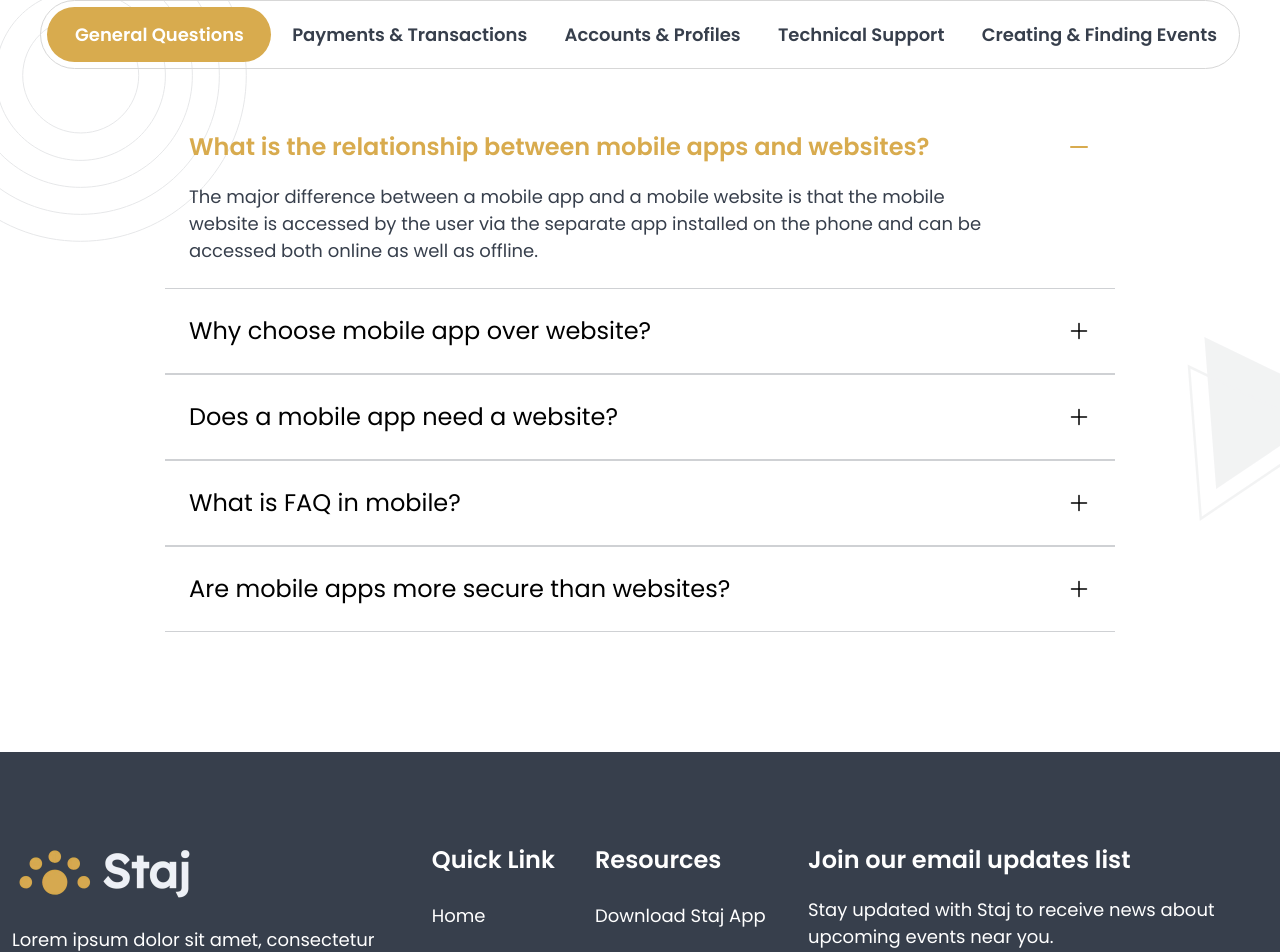
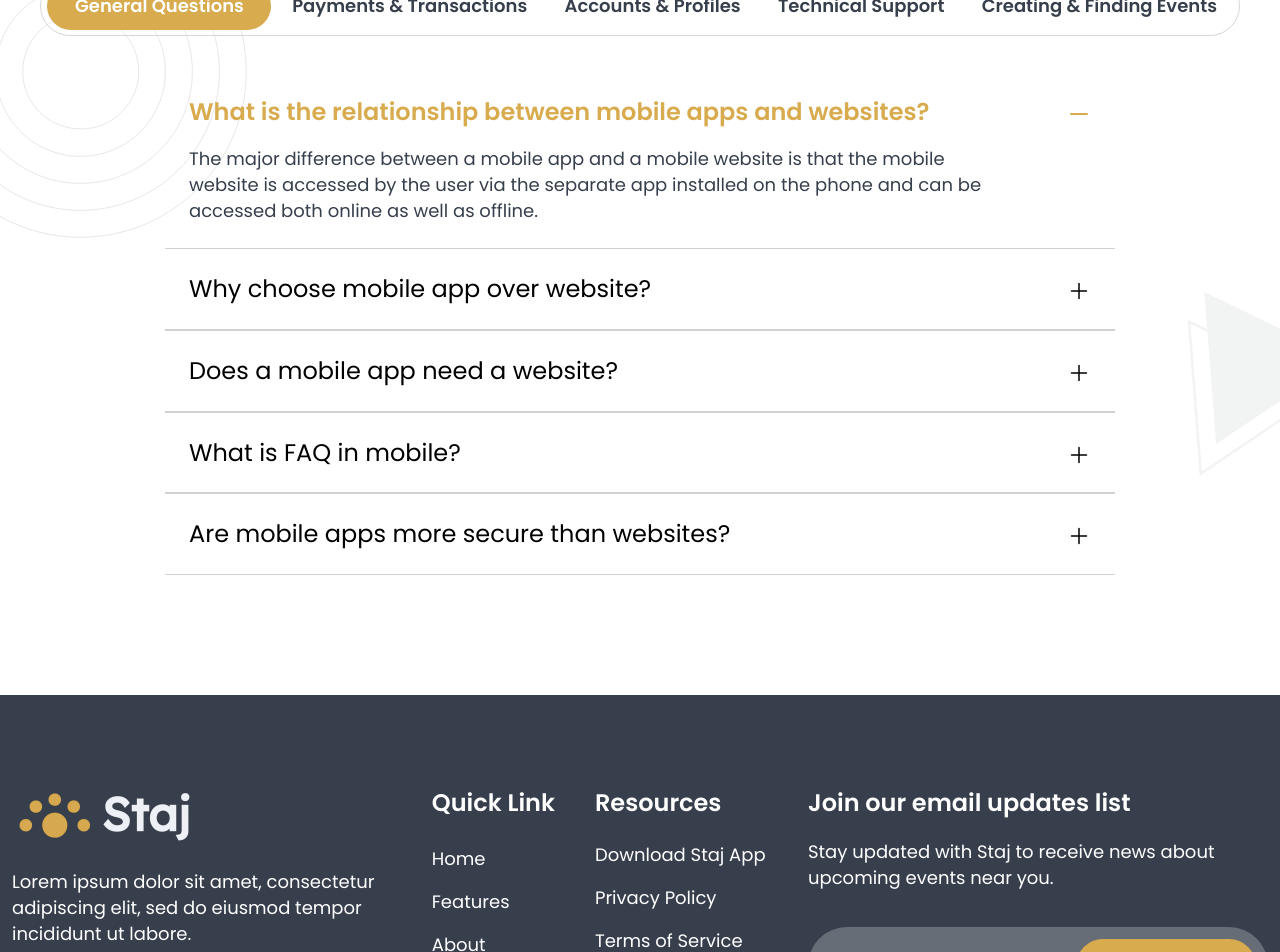
Before and after one commit to sachin-niyana/staj, a React (Create React App) app: page / in a window 1280 px wide. Shown: the part 4140-5092 px from the top of the page. Built offline with nearby package versions, Linux system fonts and the light colour scheme.

Commit message:
marge code

```diff
--- a/src/components/Faq.jsx
+++ b/src/components/Faq.jsx
@@ -17,7 +17,7 @@ const Faq = () => {
   };
   return (
     <div className="bg-white" id="FAQ">
-      <div className="container max-w-[1464px] mx-auto px-3 pb-[120px] relative">
+      <div className="container max-w-[1464px] mx-auto px-3 lg:pb-[120px] lg:pt-0 md:py-20 sm:py-[60px] py-12 relative">
         <div className="absolute md:block hidden right-[10%]">
           <Trianglebox />
         </div>
@@ -33,12 +33,12 @@ const Faq = () => {
         <h2 className="font-poppins font-extrabold lg:text-xxl sm:text-[45px] text-xl text-darkblue mx-auto text-center mt-3 max-w-[600px] leading-[113%]">
           Have Questions? We’re here to help.
         </h2>
-        <div className="flex flex-row h-[69px] !overflow-x-scroll border gap-5 sm:gap-0 justify-between py-[6px] mt-[60px] items-center px-[6px] border-[#d7d7d7] rounded-[48px] mx-auto max-w-[1200px] relative">
+        <div className="flex flex-row h-[60px] !overflow-x-scroll border gap-5 sm:gap-0 justify-between py-[6px] mt-9 items-center px-[6px] border-[#d7d7d7] rounded-[48px] mx-auto max-w-[1200px] relative">
           <button
             className={` px-4 py-1 duration-300 lg:py-[14px] ${
               activeTab === "tab1"
-                ? "text-center text-md ff-poppins font-semibold py-[14px] rounded-[100px] ps-7 pe-[27px] bg-golden text-white whitespace-nowrap"
-                : " text-darkblue text-md ff-poppins font-semibold whitespace-nowrap"
+                ? "text-center text-md ff-poppins font-semibold py-[14px] rounded-[100px] ps-7 pe-[27px] bg-golden text-white leading-[112%] whitespace-nowrap"
+                : " text-darkblue text-md ff-poppins font-semibold whitespace-nowrap leading-[112%]"
             }`}
             onClick={() => handleTabChange("tab1")}
           >
@@ -47,8 +47,8 @@ const Faq = () => {
           <button
             className={` px-4 py-1 duration-300 lg:py-[14px] ${
               activeTab === "tab2"
-                ? "text-center text-md ff-poppins font-semibold py-[14px] rounded-[100px] ps-7 pe-[27px] bg-golden text-white whitespace-nowrap"
-                : " text-darkblue text-md ff-poppins font-semibold whitespace-nowrap"
+                ? "text-center text-md ff-poppins font-semibold py-[14px] rounded-[100px] ps-7 pe-[27px] bg-golden text-white leading-[112%] whitespace-nowrap"
+                : " text-darkblue text-md ff-poppins font-semibold whitespace-nowrap leading-[112%]"
             }`}
             onClick={() => handleTabChange("tab2")}
           >
@@ -57,8 +57,8 @@ const Faq = () => {
           <button
             className={` px-4 py-1 duration-300 lg:py-[14px] ${
               activeTab === "tab3"
-                ? "text-center text-md ff-poppins font-semibold py-[14px] rounded-[100px] ps-7 pe-[27px] bg-golden text-white whitespace-nowrap"
-                : " text-darkblue text-md ff-poppins font-semibold whitespace-nowrap"
+                ? "text-center text-md ff-poppins font-semibold py-[14px] rounded-[100px] ps-7 pe-[27px] bg-golden text-white leading-[112%] whitespace-nowrap"
+                : " text-darkblue text-md ff-poppins font-semibold whitespace-nowrap leading-[112%]"
             }`}
             onClick={() => handleTabChange("tab3")}
           >
@@ -67,8 +67,8 @@ const Faq = () => {
           <button
             className={` px-4 py-1 duration-300 lg:py-[14px] ${
               activeTab === "tab4"
-                ? "text-center text-md ff-poppins font-semibold py-[14px] rounded-[100px] ps-7 pe-[27px] bg-golden text-white whitespace-nowrap"
-                : " text-darkblue text-md ff-poppins font-semibold whitespace-nowrap"
+                ? "text-center text-md ff-poppins font-semibold py-[14px] rounded-[100px] ps-7 pe-[27px] bg-golden text-white leading-[112%] whitespace-nowrap"
+                : " text-darkblue text-md ff-poppins font-semibold whitespace-nowrap leading-[112%]"
             }`}
             onClick={() => handleTabChange("tab4")}
           >
@@ -77,8 +77,8 @@ const Faq = () => {
           <button
             className={` px-4 py-1 duration-300 lg:py-[14px] ${
               activeTab === "tab5"
-                ? "text-center text-md ff-poppins font-semibold py-[14px] rounded-[100px] ps-7 pe-[27px] bg-golden text-white whitespace-nowrap"
-                : " text-darkblue text-md ff-poppins font-semibold whitespace-nowrap"
+                ? "text-center text-md ff-poppins font-semibold py-[14px] rounded-[100px] ps-7 pe-[27px] bg-golden text-white leading-[112%] whitespace-nowrap"
+                : " text-darkblue text-md ff-poppins font-semibold whitespace-nowrap leading-[112%]"
             }`}
             onClick={() => handleTabChange("tab5")}
           >
@@ -102,7 +102,7 @@ const Faq = () => {
                   className="flex justify-between items-start border-black cursor-pointer w-full focus:outline-none"
                 >
                   <p
-                    className={`font-poppins sm:text-lg text-[20px] text-start ${
+                    className={`font-poppins sm:text-lg text-[20px] text-start leading-[133%] ${
                       activeIndex === index
                         ? "text-golden font-semibold"
                         : "text-black font-normal"
@@ -122,7 +122,7 @@ const Faq = () => {
                 </button>
                 {activeIndex === index && (
                   <div className="mt-[18px]">
-                    <p className="font-poppins font-normal max-w-[804px] text-left text-md text-darkblue">
+                    <p className="font-poppins font-normal max-w-[804px] leading-[144%] text-left text-md text-darkblue">
                       {faq.peragraph}
                     </p>
                   </div>
@@ -145,7 +145,7 @@ const Faq = () => {
                   className="flex justify-between items-start border-black cursor-pointer w-full focus:outline-none"
                 >
                   <p
-                    className={`font-poppins sm:text-lg text-[20px] text-start ${
+                    className={`font-poppins sm:text-lg text-[20px] text-start leading-[133%] ${
                       activeIndex === index
                         ? "text-golden font-semibold"
                         : "text-black font-normal"
@@ -165,7 +165,7 @@ const Faq = () => {
                 </button>
                 {activeIndex === index && (
                   <div className="mt-[18px]">
-                    <p className="font-poppins font-normal text-md max-w-[804px] text-darkblue">
+                    <p className="font-poppins font-normal text-md max-w-[804px] leading-[144%] text-darkblue">
                       {faq.peragraph}
                     </p>
                   </div>
@@ -188,7 +188,7 @@ const Faq = () => {
                   className="flex justify-between items-start border-black cursor-pointer w-full focus:outline-none"
                 >
                   <p
-                    className={`font-poppins sm:text-lg text-[20px] text-start ${
+                    className={`font-poppins sm:text-lg text-[20px] text-start leading-[133%] ${
                       activeIndex === index
                         ? "text-golden font-semibold"
                         : "text-black font-normal"
@@ -208,7 +208,7 @@ const Faq = () => {
                 </button>
                 {activeIndex === index && (
                   <div className="mt-[18px]">
-                    <p className="font-poppins text-start max-w-[804px] font-normal text-md text-darkblue">
+                    <p className="font-poppins text-start max-w-[804px] leading-[144%] font-normal text-md text-darkblue">
                       {faq.peragraph}
                     </p>
                   </div>
@@ -231,7 +231,7 @@ const Faq = () => {
                   className="flex justify-between items-start border-black cursor-pointer w-full focus:outline-none"
                 >
                   <p
-                    className={`font-poppins sm:text-lg text-[20px] text-start ${
+                    className={`font-poppins sm:text-lg text-[20px] text-start leading-[133%] ${
                       activeIndex === index
                         ? "text-golden font-semibold"
                         : "text-black font-normal"
@@ -251,7 +251,7 @@ const Faq = () => {
                 </button>
                 {activeIndex === index && (
                   <div className="mt-[18px]">
-                    <p className="font-poppins text-left font-normal text-md max-w-[804px] text-darkblue">
+                    <p className="font-poppins text-left font-normal text-md max-w-[804px] leading-[144%] text-darkblue">
                       {faq.peragraph}
                     </p>
                   </div>
@@ -274,7 +274,7 @@ const Faq = () => {
                   className="flex justify-between items-start border-black cursor-pointer w-full focus:outline-none"
                 >
                   <p
-                    className={`font-poppins sm:text-lg text-[20px] text-start ${
+                    className={`font-poppins sm:text-lg text-[20px] text-start leading-[133%] ${
                       activeIndex === index
                         ? "text-golden font-semibold"
                         : "text-black font-normal"
@@ -294,7 +294,7 @@ const Faq = () => {
                 </button>
                 {activeIndex === index && (
                   <div className="mt-[18px]">
-                    <p className="font-poppins text-start font-normal text-md max-w-[804px] text-darkblue">
+                    <p className="font-poppins text-start font-normal text-md max-w-[804px] leading-[144%] text-darkblue">
                       {faq.peragraph}
                     </p>
                   </div>
--- a/src/components/Footer.jsx
+++ b/src/components/Footer.jsx
@@ -6,7 +6,7 @@ const Footer = () => {
   const currentYear = new Date().getFullYear();
   return (
     <div className="bg-darkblue">
-      <div className="container max-w-[1464px] px-3 mx-auto pt-[90px] pb-[60px]">
+      <div className="container max-w-[1464px] px-3 mx-auto md:pt-[90px] md:pb-[60px] py-12">
         <div>
           <div className="flex xl:flex-row flex-col justify-between">
             <div className="flex md:flex-row flex-col justify-between min-[1440px]:w-[62%] xl:w-[60%] xl:mx-0 mx-auto">
@@ -18,7 +18,7 @@ const Footer = () => {
                     alt="footer-logo"
                   />
                 </div>
-                <p className="font-poppins md:text-start text-center font-normal text-white text-md mt-6">
+                <p className="font-poppins md:text-start text-center font-normal leading-[144%] text-white text-md mt-6">
                   Lorem ipsum dolor sit amet, consectetur adipiscing elit, sed
                   do eiusmod tempor incididunt ut labore.
                 </p>
@@ -100,7 +100,7 @@ const Footer = () => {
                       </Link>
                     </li>
                   </ul>
-                  <ul className="ps-0 flex flex-col gap-5">
+                  <ul className="ps-0 flex flex-col gap-4">
                     <li className="font-poppins font-semibold text-lg text-white ">
                       Resources
                     </li>
@@ -136,7 +136,7 @@ const Footer = () => {
               <p className="font-poppins font-semibold xl:text-start text-center text-lg text-white">
                 Join our email updates list
               </p>
-              <p className="font-poppins font-normal xl:text-start text-center text-md text-white mt-[18px]">
+              <p className="font-poppins font-normal xl:text-start text-center leading-[144%] text-md text-white mt-[18px]">
                 Stay updated with Staj to receive news about upcoming events
                 near you.
               </p>
@@ -145,7 +145,7 @@ const Footer = () => {
                   type="email"
                   placeholder="Enter your email"
                   name="email"
-                  className="ps-3.5 bg-transparent placeholder-white font-poppins font-normal text-md max-w-[240px] w-full outline-none text-white"
+                  className="min-[480px]:ps-3.5 px-3 bg-transparent placeholder-white font-poppins font-normal text-md min-[480px]:max-w-[240px] w-full outline-none text-white"
                 />
                 <button className="font-poppins min-[480px]:block hidden whitespace-nowrap font-bold text-base leading-[100%] text-darkblue bg-golden rounded-[36px] py-[19px] px-[44px]">
                   Get started{" "}
@@ -159,7 +159,7 @@ const Footer = () => {
             </div>
           </div>
         </div>
-        <div className="flex justify-center items-center mt-[102px]">
+        <div className="flex justify-center items-center lg:mt-[102px] sm:mt-18 mt-14">
           <CopyRight />
           <p className="text-center font-poppins font-normal text-md text-white">
             {currentYear} <span className="text-golden">Staj Inc.</span> All
```
Also changed, not shown: src/components/OurTeam.jsx (+21 -5 lines).
